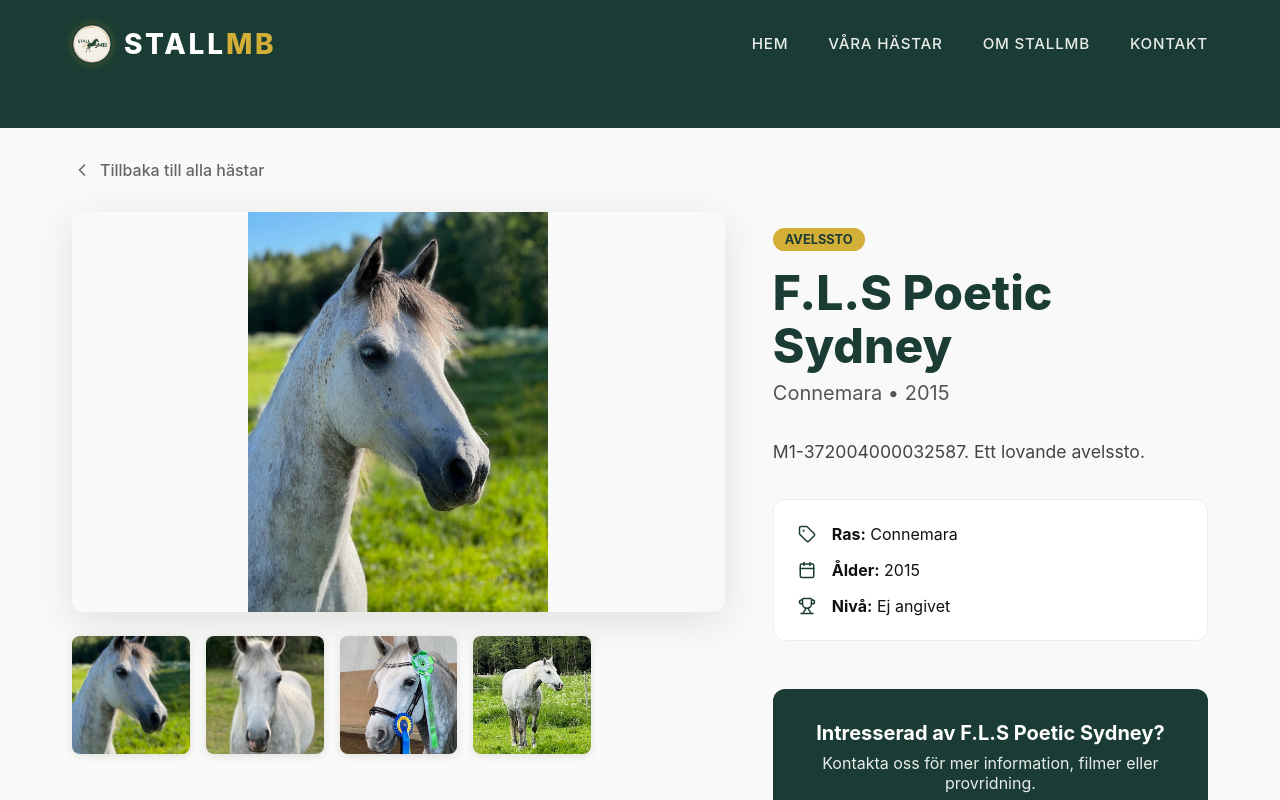
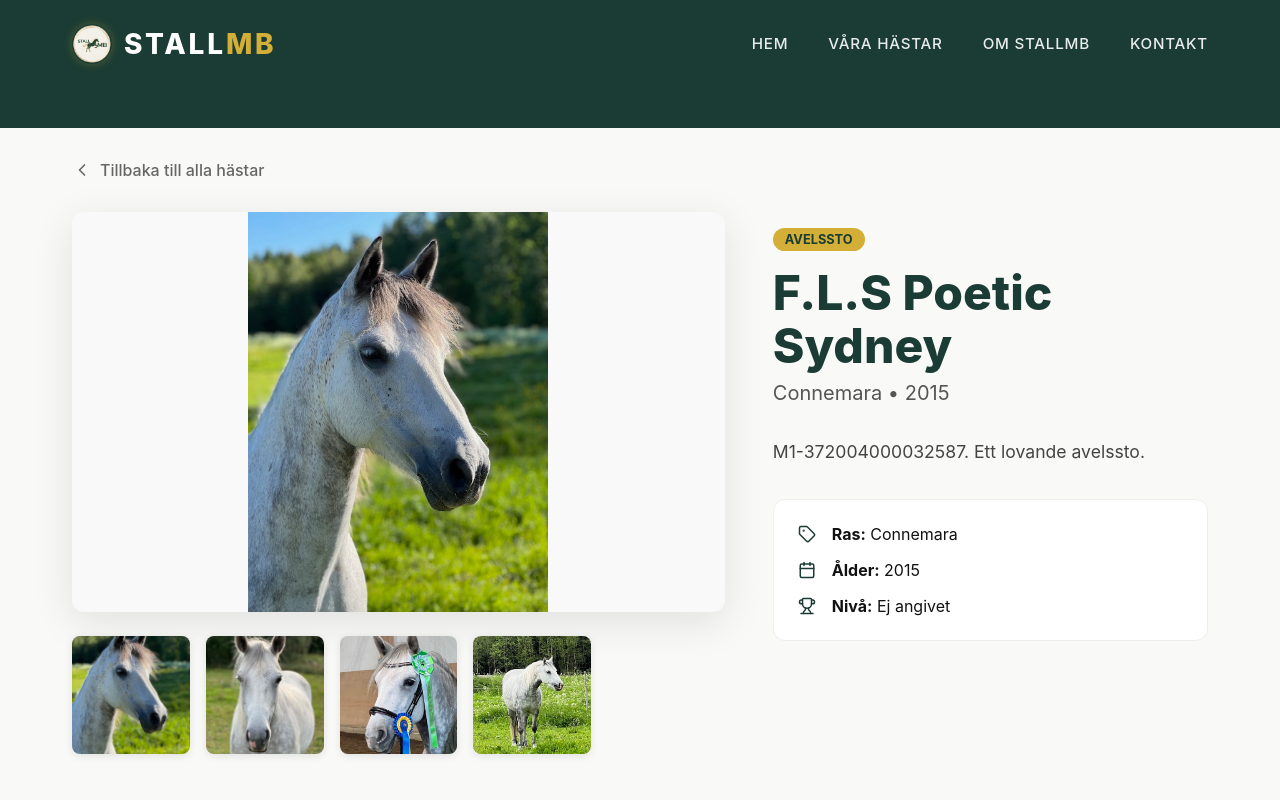
Before and after one commit to WeFlippedGroup/stallmb, a Next.js app: page /hastar/fls-poetic-sydney in a window 1280 px wide. Shown: the top 800 px of the page. Built offline with nearby package versions, Linux system fonts and the light colour scheme; no server answers; the database is empty.

Commit message:
Show contact card only for horses for sale

```diff
--- a/src/app/hastar/[id]/page.tsx
+++ b/src/app/hastar/[id]/page.tsx
@@ -123,7 +123,8 @@ export default async function HorseDetailPage({ params }: { params: Promise<{ id
                             </div>
                         </div>
 
-                        {/* Contact CTA */}
+                        {/* Contact CTA - Only shown if for sale */}
+                        {horse.category === 'sale' && (
                             <div className={styles.contactCard}>
                                 <h3>Intresserad av {horse.name}?</h3>
                                 <p>Kontakta oss för mer information, filmer eller provridning.</p>
@@ -131,6 +132,7 @@ export default async function HorseDetailPage({ params }: { params: Promise<{ id
                                     Kontakta Oss
                                 </Link>
                             </div>
+                        )}
 
                     </div>
                 </div>
```
Lines whose indentation alone changed are shown as unchanged.
